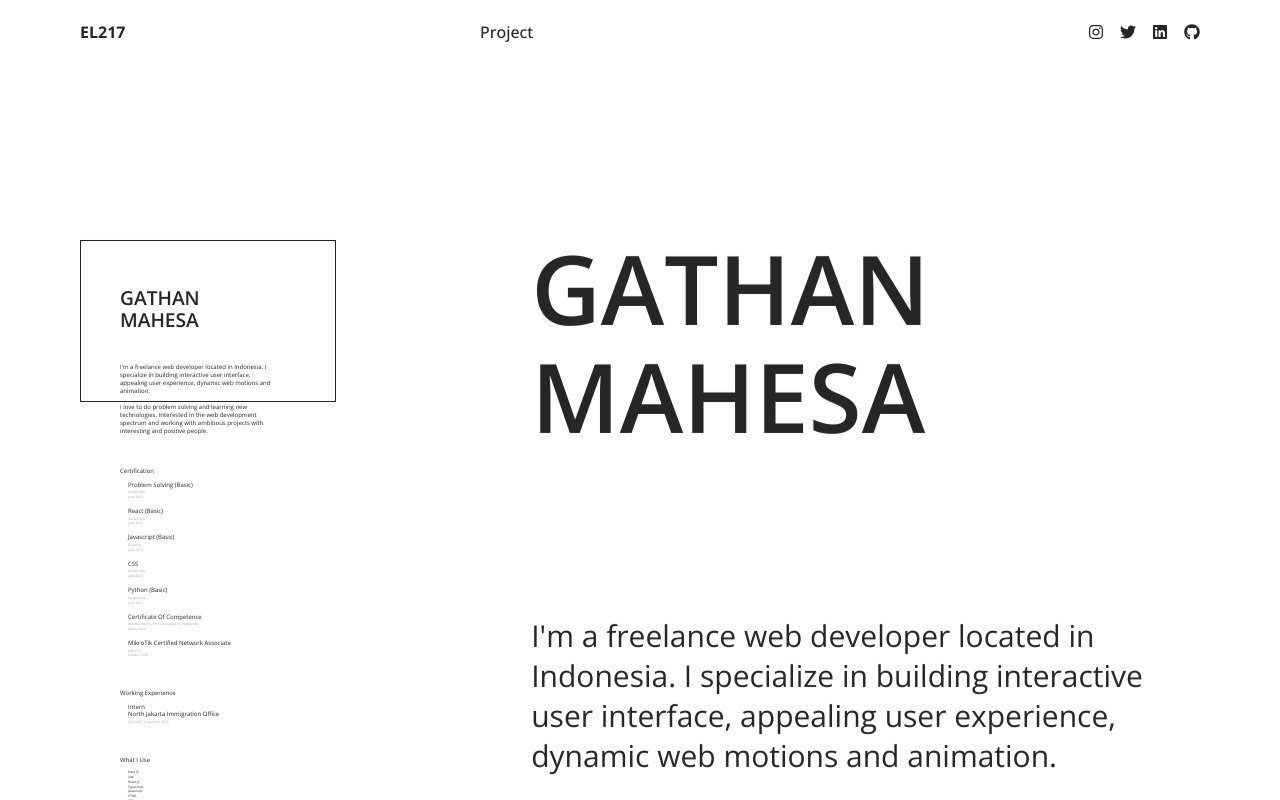
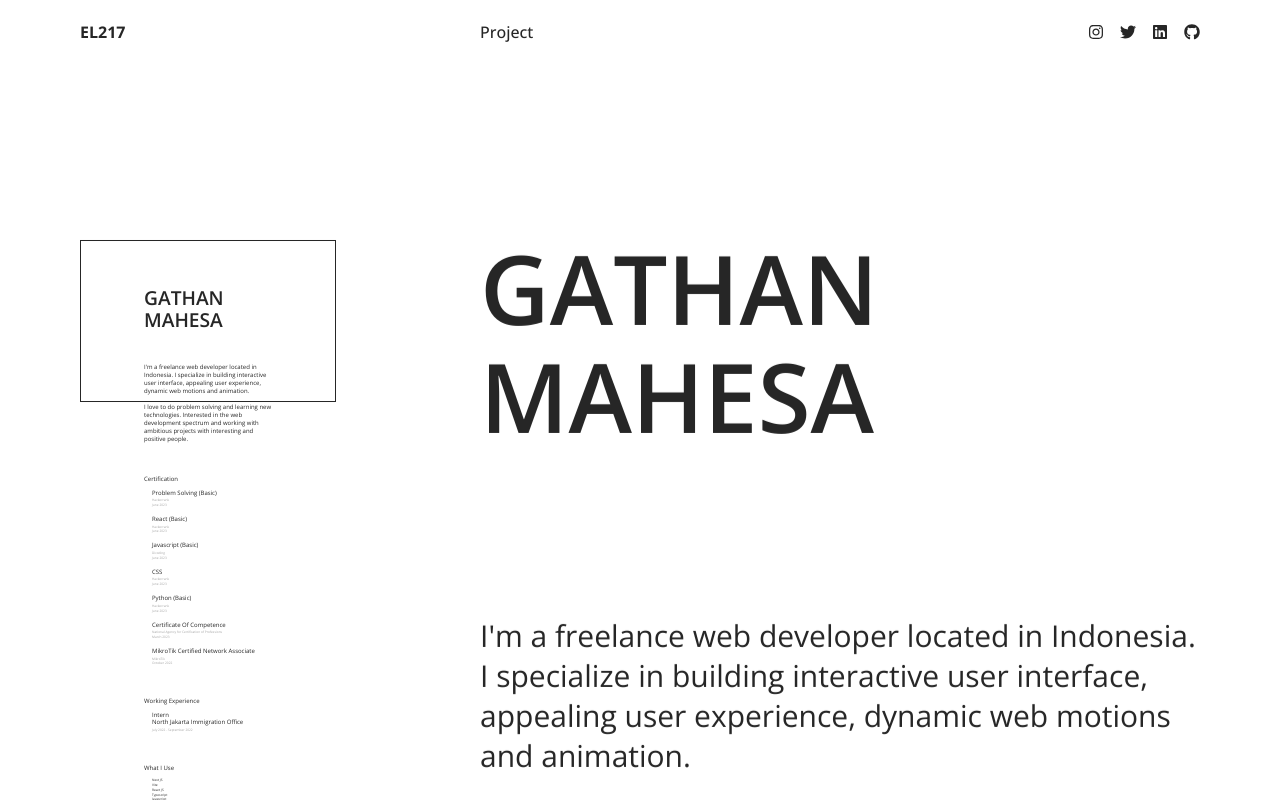
Before and after one commit to gthnmp/nextjs-portfolio, a Next.js app: page / in a window 1280 px wide. Shown: the top 800 px of the page. Built offline with nearby package versions, Linux system fonts and the light colour scheme.

Commit message:
Update : Changed the page layout to grid

```diff
--- a/app/(routes)/page.tsx
+++ b/app/(routes)/page.tsx
@@ -22,7 +22,7 @@ const About: React.FC<AboutProps> = () => {
     <>
     <Minimap />
     <Wrapper>
-      <div className="flex justify-end w-screen h-full px-4 lg:px-24">
+      <div className="grid grid-cols-3 auto-rows-max px-20 gap-x-20">
         <Content content={content} />
       </div>
     </Wrapper>
--- a/app/_component/about/Content.tsx
+++ b/app/_component/about/Content.tsx
@@ -19,7 +19,7 @@ interface ContentProps {
 const Content: React.FC<ContentProps> = ({ content }) => {
   const { header, main, footer } = content;
   return (
-    <article className="w-full lg:w-3/5 h-full flex flex-col gap-20 lg:gap-40 py-60 font-normal">
+    <article className="col-start-2 col-span-2 w-full h-full flex flex-col gap-20 lg:gap-40 py-60 font-normal">
       <Header {...header} />
       <CertList {...main.certification} />
       <ExpList {...main.work} primary={[1, 2]} />
--- a/app/_component/about/Minimap.tsx
+++ b/app/_component/about/Minimap.tsx
@@ -72,8 +72,8 @@ const Minimap: React.FC = () => {
   return (
     <div ref ={minimap} className="w-80 top-60 left-20 z-20 fixed hidden lg:block">
       <div ref={minimapSize} className="relative z-10"></div>
-      <div ref={viewer} className="absolute w-full top-0 left-0 origin-top-left z-20 border-1/2 border-neutral-800"></div>
-      <div ref={minimapContent} className="absolute top-0 left-10 w-full h-full z-[-1] origin-top-left">
+      <div ref={viewer} className="absolute w-full top-0 left-0 origin-center z-20 border-1/2 border-neutral-800"></div>
+      <div ref={minimapContent} className="absolute top-0 px-80 w-full h-full z-[-1] origin-top-left">
         <Content content={content} />
       </div>
     </div>
```
